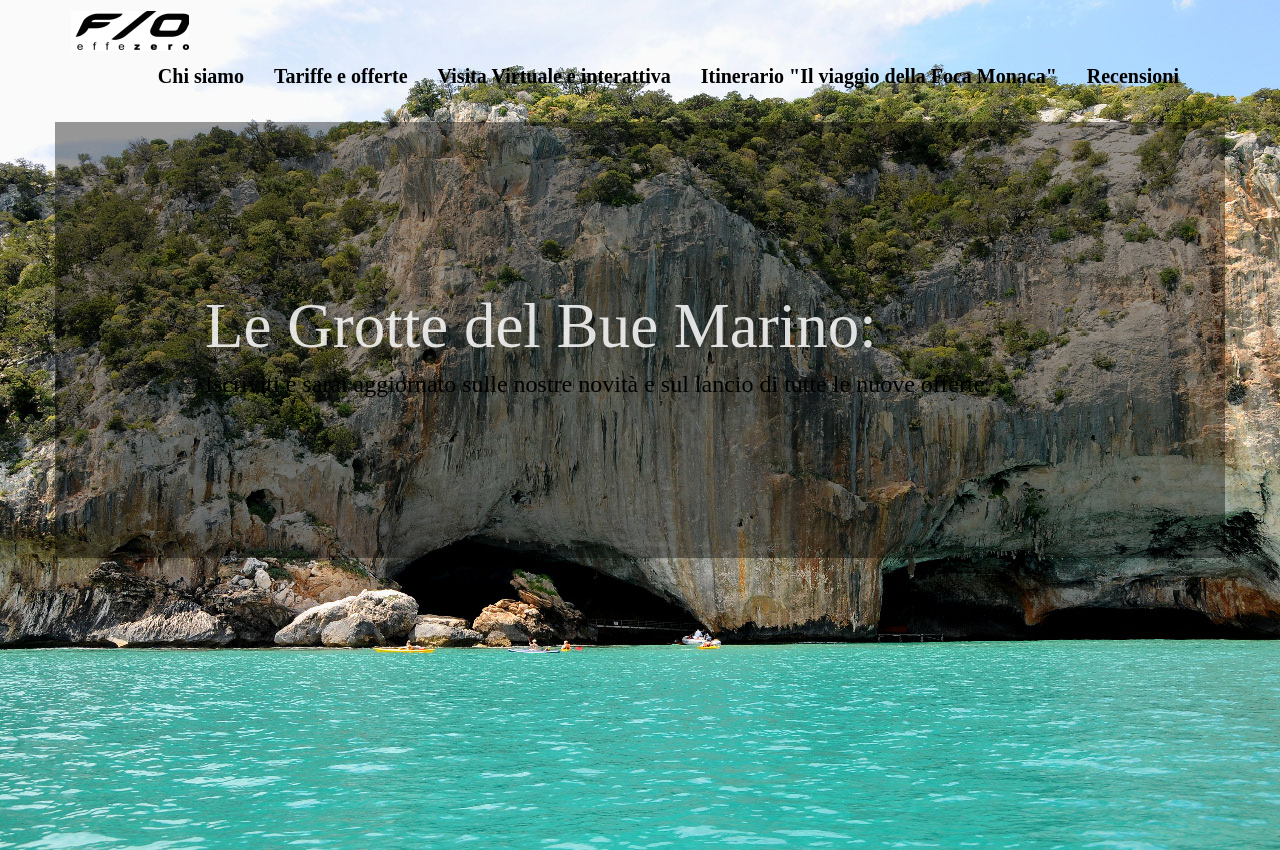
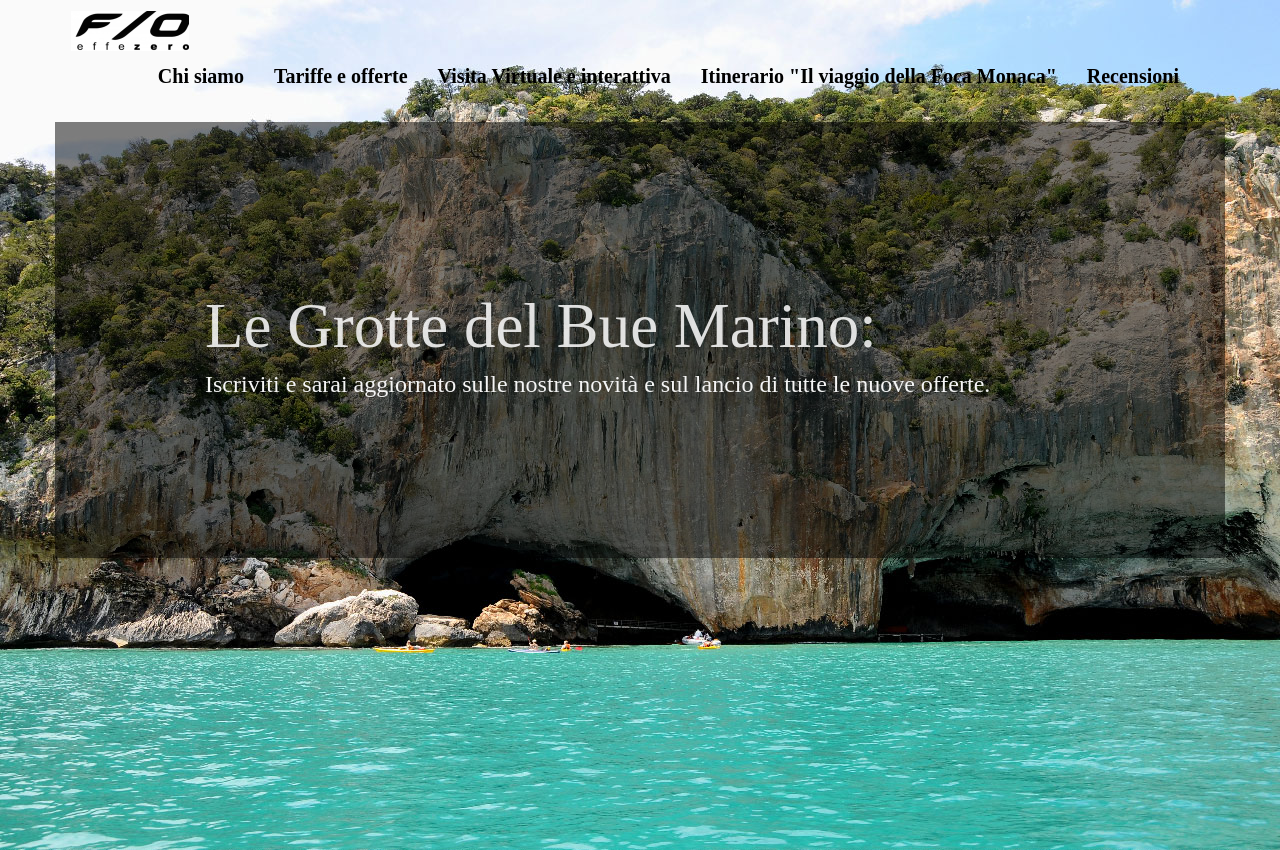
Before and after one commit to mfrancesca-cabiddu/Sito-Grotte-del-Bue-Marino, a plain HTML site: page index.html in a window 1280 px wide. Shown: the top 850 px of the page. Drawn offline with Linux system fonts and the light colour scheme.

Commit message:
Update main.css

```diff
--- a/css/main.css
+++ b/css/main.css
@@ -6,9 +6,9 @@
  	height: 108px;
  }
 h1 {
-	color:#FF0000;
+	color:#FFFFFF;
 	font-size: 58px;
-	font-family: "Beautiful ES";
+	font-family: "Cellos Script";
 	font-style: unset;
 	text-align: left;
 }
@@ -17,7 +17,7 @@ h2 {
 	font-family: "AdineKirnberg";
 }
 h4 {
-	color:#000000;
+	color:#F5F5F5;
 	font-size: 24px;
 	font-family: "Cellos Script";
 	font-style: unset;
@@ -65,7 +65,7 @@ h5 {
 	}
 
 	.welcome {
-		background: rgba(0, 0, 0, 0.4);
+		background: rgba(0, 0, 0, 0.5);
 		color: rgba(256, 256, 256, 0.85);
 		padding: 150px;
 		text-align: center;
@@ -73,7 +73,7 @@ h5 {
 
 	@media (max-width: 750px) {
 		.navbar-default .navbar-collapse {
-			background-color: rgba(0, 0, 0, 0.2);
+			background-color: rgba(0, 0, 0, 0.5);
 			border-color: white;
 		}
 		.navbar-default .navbar-nav>li>a {
```
